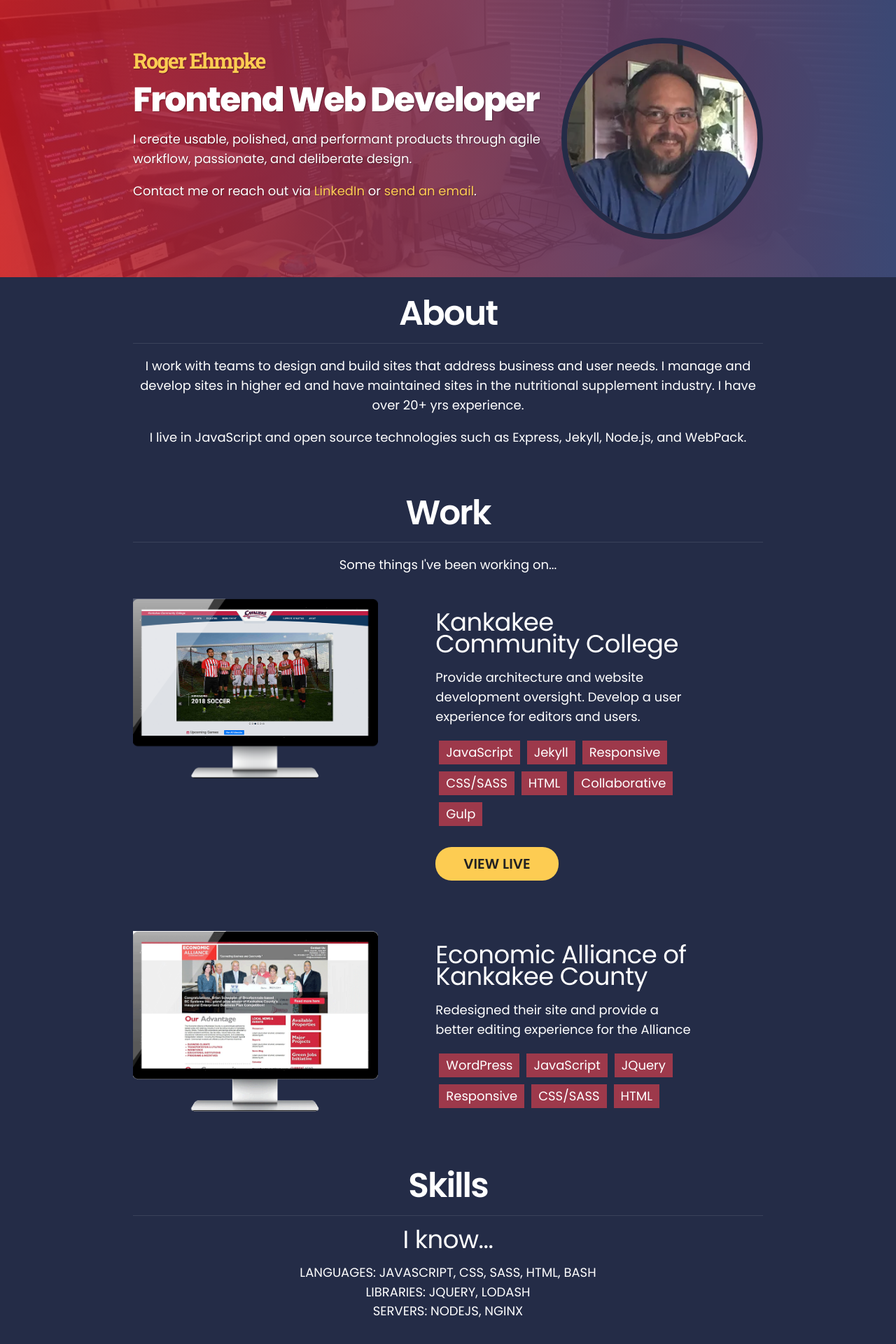
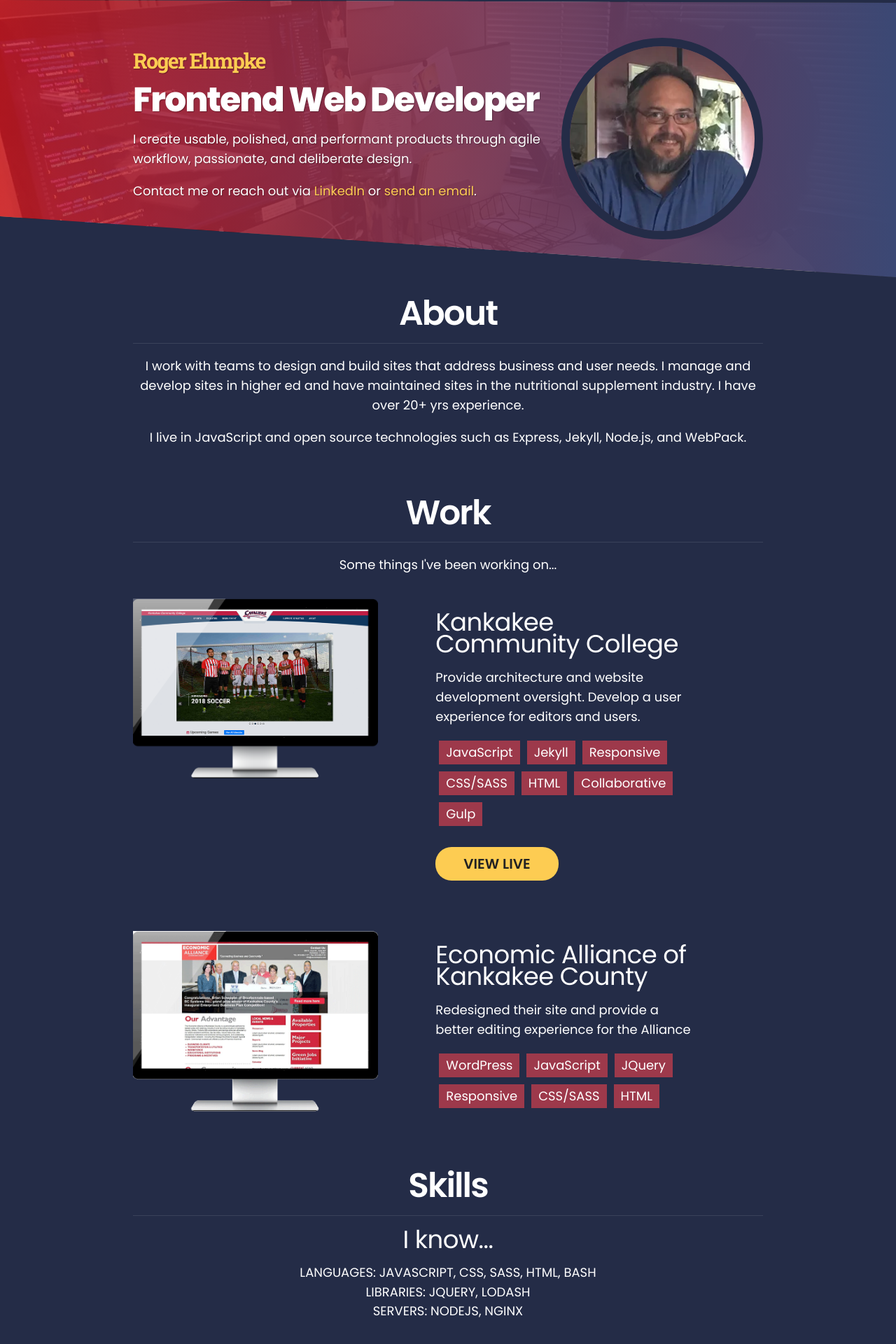
Before and after one commit to rehmpke/rogerehmpkesite, a Jekyll site: the page built from index.html, in a window 1280 px wide. Shown: the top 1920 px of the page at 70% size. Built offline with Jekyll 4.4.1, drawn with Linux system fonts in a browser that asks for light colours.

Commit message:
Clip the hero and set body to primary-blue-darker

```diff
--- a/_data/hash.yml
+++ b/_data/hash.yml
@@ -1 +1 @@
-dc8a48bc58b0253acf92
+39e1e2b49c577f8766c3
--- a/assets/css/style.css
+++ b/assets/css/style.css
@@ -13,6 +13,7 @@
   margin: 0;
   -webkit-font-smoothing: antialiased;
   -moz-osx-font-smoothing: grayscale;
+  background-color: #242c47;
   color: #fff;
   display: grid;
   font-family: "Poppins", Verdana, sans-serif;
@@ -159,6 +160,8 @@
   background-position-y: 0, -108px;
   background-repeat: no-repeat;
   background-size: cover;
+  -webkit-clip-path: polygon(0 0, 100% 1%, 100% 100%, 0 78%);
+          clip-path: polygon(0 0, 100% 1%, 100% 100%, 0 78%);
   color: #fff;
   text-shadow: 1px 1px 1px rgba(0, 0, 0, 0.3);
   grid-column: 1;
@@ -176,7 +179,7 @@
 
 .hero-shot__img--circle {
   border-radius: 50%;
-  border-width: 8px;
+  border-width: 12px;
   border-style: solid;
   border-color: #242c47; }
 
--- a/assets/scss/1-base/_typography.scss
+++ b/assets/scss/1-base/_typography.scss
@@ -8,6 +8,7 @@
   margin: 0;
   -webkit-font-smoothing: antialiased;
   -moz-osx-font-smoothing: grayscale;
+  background-color: $primary-blue-darker;
   color: $body__text--dark;
   display: grid;
   font-family: $font-family-paragraph;
--- a/assets/scss/2-modules/_hero.scss
+++ b/assets/scss/2-modules/_hero.scss
@@ -4,6 +4,7 @@
   background-position-y: 0, -108px;
   background-repeat: no-repeat;
   background-size: cover;
+  clip-path: polygon(0 0, 100% 1%, 100% 100%, 0 78%);
   color: $hero-shot-text;
   text-shadow: 1px 1px 1px rgba(0, 0, 0, .3);
   grid-column: 1;
@@ -24,7 +25,7 @@
 
 .hero-shot__img--circle {
   border-radius: 50%;
-  border-width: 8px;
+  border-width: 12px;
   border-style: solid;
   border-color: $circle__border--hero-shot;
 }
```
